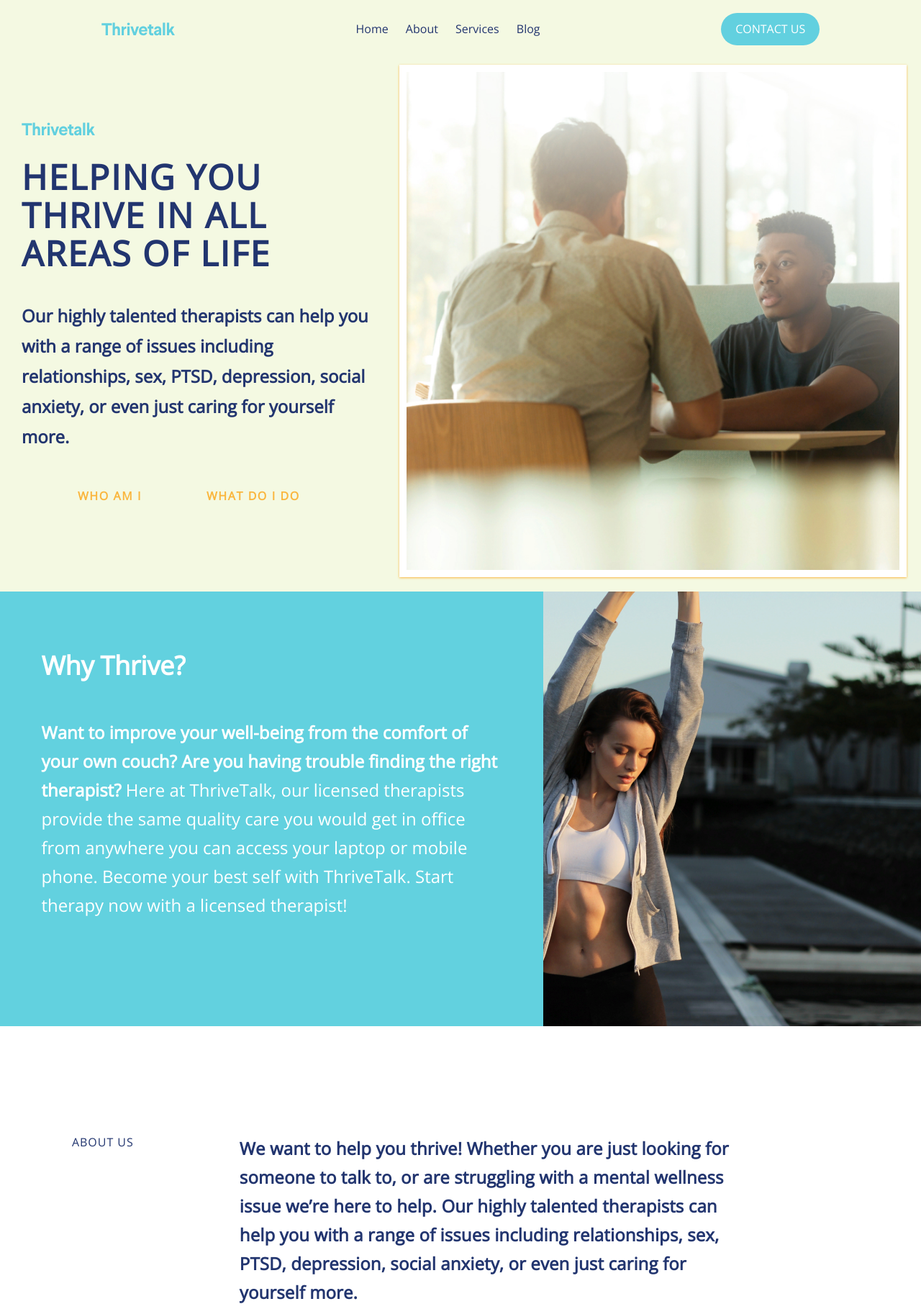
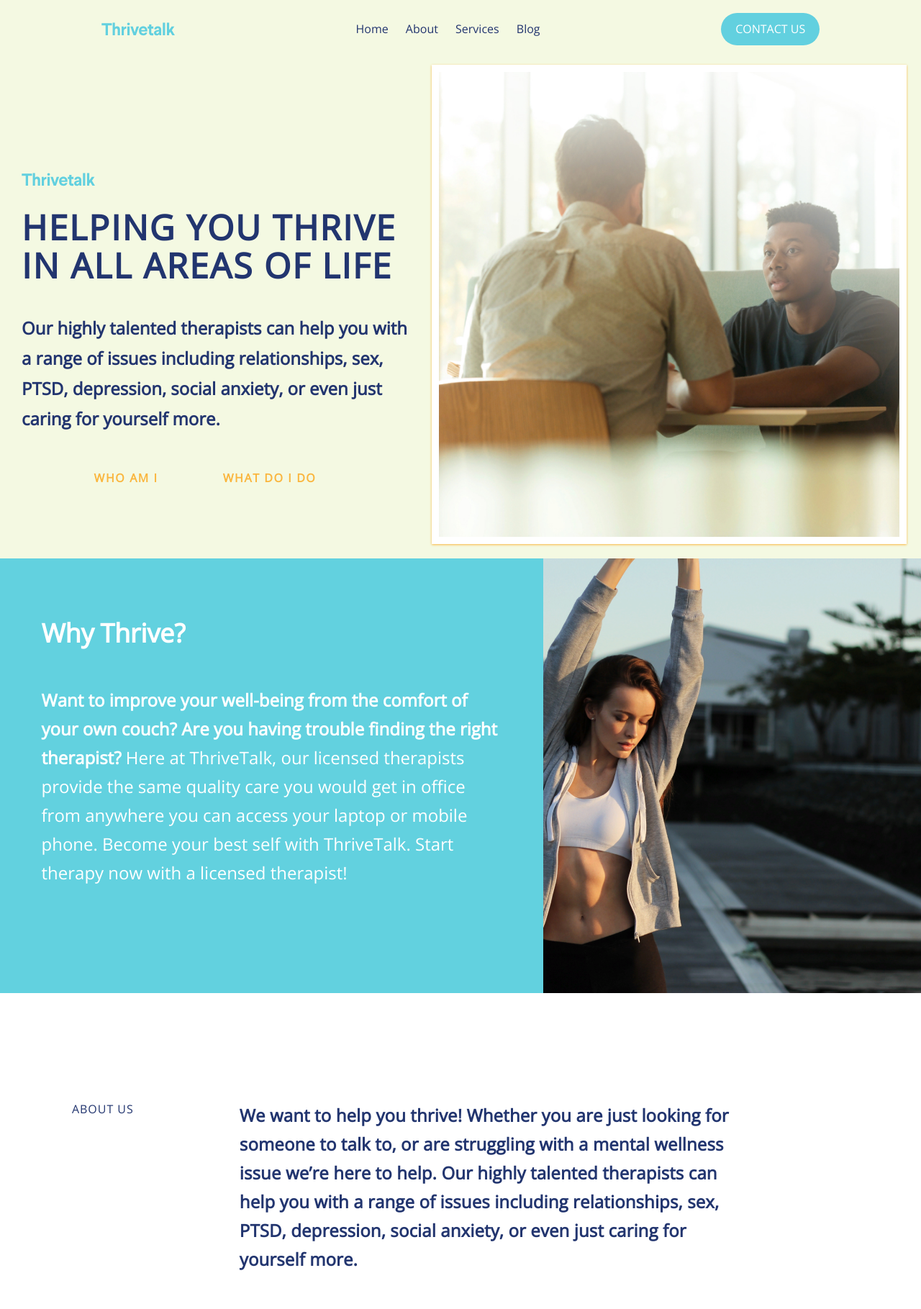
Before and after one commit to yu-ansty/lending, a plain HTML site: page #source/index.html in a window 1280 px wide. Shown: the top 1819 px of the page at 72% size. Drawn offline with nearby package versions, Linux system fonts and the light colour scheme; files that its build step writes are made by us from their sources; files whose address does not match are found by name.

Commit message:
change start-screen

```diff
--- a/#source/index.html
+++ b/#source/index.html
@@ -12,18 +12,15 @@
     <div class="wrapper">
         @@include("_header.html")
         <main class="main">
+            <div class="main__row">
                 <div class="container">
-                <div class="main__row">
                     <div class="main__start-screen">
                         <div class="main__body">
                             <a href="#" class="main__logo logo"> <img src="img/Thrivetalk.svg" alt="logo"> </a>
                             <div class="main__title">Helping you thrive in all areas of life</div>
-                            <div class="main__text">Our highly talented therapists can help you with a range of
-                                issues
-                                including
-                                relationships, sex, PTSD, depression, social anxiety, or even just caring for
-                                yourself
-                                more.
+                            <div class="main__text">Our highly talented therapists can help you with a range of issues
+                                including relationships, sex, PTSD, depression, social anxiety, or even just caring for
+                                yourself more.
                             </div>
                             <div class="main__btn">
                                 <a href="#">Who am I</a>
@@ -35,23 +32,24 @@
                         <img src="img/001.jpg" alt="image">
                     </div>
                 </div>
+            </div>
             <div class="main__why why">
                 <div class="why__column">
+                    <div class="container">
                         <div class="why__body">
                             <div class="why__title"> Why Thrive?</div>
                             <div class="why__text">
-                                <p> <strong> Want to improve your well-being from the comfort of your own couch? Are you
-                                        having
-                                        trouble finding the right therapist? </strong>Here at ThriveTalk, our licensed
-                                    therapists provide
-                                    the same quality care you would get in office from anywhere you can access your
-                                    laptop
-                                    or mobile phone. Become your best self with ThriveTalk. Start therapy now with a
-                                    licensed therapist!</p>
+                                <p> <strong> Want to improve your well-being from the comfort of your own couch? Are
+                                        you
+                                        having trouble finding the right therapist? </strong>Here at ThriveTalk, our
+                                    licensed therapists provide the same quality care you would get in office from
+                                    anywhere you can access your laptop or mobile phone. Become your best self with
+                                    ThriveTalk. Start therapy now with a licensed therapist!</p>
                             </div>
                         </div>
                         <div class="why__img">
                             <img src="img/002.png" alt="image">
+                        </div>
                     </div>
                 </div>
             </div>
@@ -61,10 +59,8 @@
                     <div class="about__text">
                         <p>We want to help you thrive! Whether you are just looking for someone to talk to, or are
                             struggling with a mental wellness issue we’re here to help. Our highly talented
-                                therapists
-                                can help you with a range of issues including relationships, sex, PTSD, depression,
-                                social
-                                anxiety, or even just caring for yourself more.</p>
+                            therapists can help you with a range of issues including relationships, sex, PTSD,
+                            depression, social anxiety, or even just caring for yourself more.</p>
                     </div>
                 </div>
                 <div class="main__subtitle">We can help you with</div>
@@ -103,7 +99,6 @@
                     </div>
                 </div>
             </div>
-            </div>
         </main>
     </div>
     <script src="https://code.jquery.com/jquery-3.5.1.min.js"></script>
--- a/#source/scss/header.scss
+++ b/#source/scss/header.scss
@@ -60,10 +60,6 @@ body {
         }
     }
 }
-
-// .container {
-//     width: 100%;
-// }
 
 .header-top {
     width: 100%;
--- a/#source/scss/start-screen.scss
+++ b/#source/scss/start-screen.scss
@@ -1,14 +1,14 @@
 @import 'mixin';
 
+.container {
+    @include flexbox();
+    justify-content: space-between;
+    min-height: 100%;
+}
+
 .main__start-screen {
-    position: relative;
-    width: 600px;
-    height: 800px;
-    max-height: 100%;
+    max-width: 600px;
     margin: 0 auto;
-    @media (max-width:365px) {
-        height: 900px;
-    }
     .logo {
         display: inline-block;
         @include animation(0.4s, 0s);
@@ -22,29 +22,18 @@
 }
 
 .main__row {
-    @include flexbox();
-    height: 100%;
     background-color: #F4F9E2;
 }
 
 .main{
     &__body {
-        position: absolute;
-        top: 50%;
-        height: 400px;
-        margin: -150px 30px 0px;
+        padding: 40% 30px 30px;
         font-weight: 600;
-        @media (max-width:1300px) {
-            top: 40%;
-        }
         @media (max-width:1100px) {
-            margin: -170px 20px 0px;
+            padding: 30% 20px 0px;
         }
         @media (max-width:990px) {
-            margin: -250px 20px 0px;
-        }
-        @media (max-width:365px) {
-            margin: -300px 20px 0px;
+            padding: 20% 20px 0px;
         }
     }
     &__title {
@@ -54,7 +43,7 @@
         letter-spacing: 2px;
         color: #22356F;
         margin: 30px 0px;
-        @media (max-width:1100px) {
+        @media (max-width:990px) {
             margin: 20px 0px 0px;
         }
     }
@@ -66,7 +55,7 @@
         @media (max-width:1100px) {
             margin: 20px 0px;
         }
-        @media (max-width:800px) {
+        @media (max-width:910px) {
             line-height: 36px;
         }
         @media (max-width:767px) {
@@ -78,14 +67,14 @@
         margin: 90px 20px 20px 0px;
         height: 100%;
         img {
-            object-fit: cover;
-            max-width: 100%;
+            flex: 0 0 600px;
+            width: 100%;
             box-shadow: 0px 1px 3px #FAB63E;
             padding: 10px;
             background-color: #fff;
         }
-        @media (max-width:990px) {
-            width: 500px;
+        @media (max-width:1100px) {
+            flex: 0 1 500px;
         }
         @media (max-width:767px) {
             display: none;
@@ -107,12 +96,10 @@
     }
     a {
         color: #FAB63E;
-        margin: 0px 30px 0px 0px;
+        margin: 0px 30px 40px 0px;
         padding: 10px 30px;
-        @media (max-width:1100px) {
-            margin: 0px 20px 0px 0px;
-        }
-        @media (max-width:800px) {
+        @media (max-width:990px) {
+            margin: 0px 10px 40px 0px;
             padding: 10px 20px;
         }
         @media (max-width:440px) {
--- a/#source/scss/why.scss
+++ b/#source/scss/why.scss
@@ -1,21 +1,20 @@
+.container {
+    display: flex;
+    justify-content: space-between;
+}
+
 .why {
-    width: 100%;
-    background: rgb(98, 209, 223);
     &__column {
-        display: flex;
-        justify-content: space-between;
-        @media (max-width:990px) {
-            flex-direction: column;
-        }
+        background: rgb(98, 209, 223);
     }
     &__body {
-        align-items: center;
-        position: relative;
         margin: 0 auto;
-        flex: 1 1 auto;
         max-width: 700px;
         padding: 7% 30px 20px;
         color: #fff;
+        @media (max-width:1100px) {
+            flex-direction: column;
+        }
     }
     &__title {
         font-size: 36px;
@@ -23,7 +22,7 @@
         line-height: 27px;
         margin: 0px 0px 60px;
         letter-spacing: -0.006em;
-        @media (max-width:990px) {
+        @media (max-width:1100px) {
             text-align: center;
             margin: 10px 0px 30px;
         }
@@ -34,7 +33,7 @@
     }
     &__img {
         flex: 0 0 525px;
-        @media (max-width:990px) {
+        @media (max-width:1100px) {
             text-align: center;
             margin: 10px;
         }
```
Also changed, not shown: lending figma/index.html (+15 -20 lines), lending figma/css/style.css, lending figma/css/style.min.css. Lines whose indentation alone changed are shown as unchanged.
